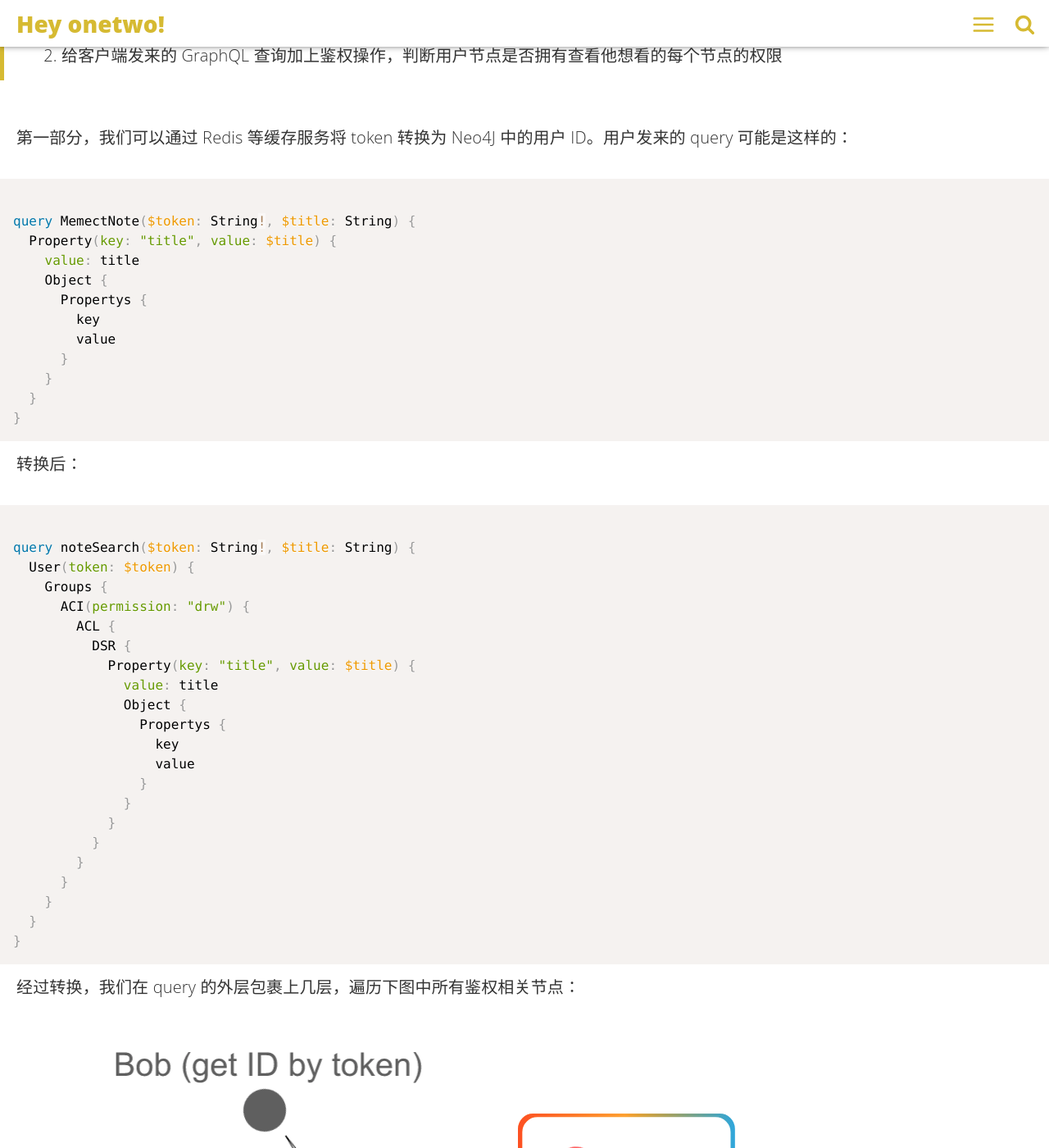
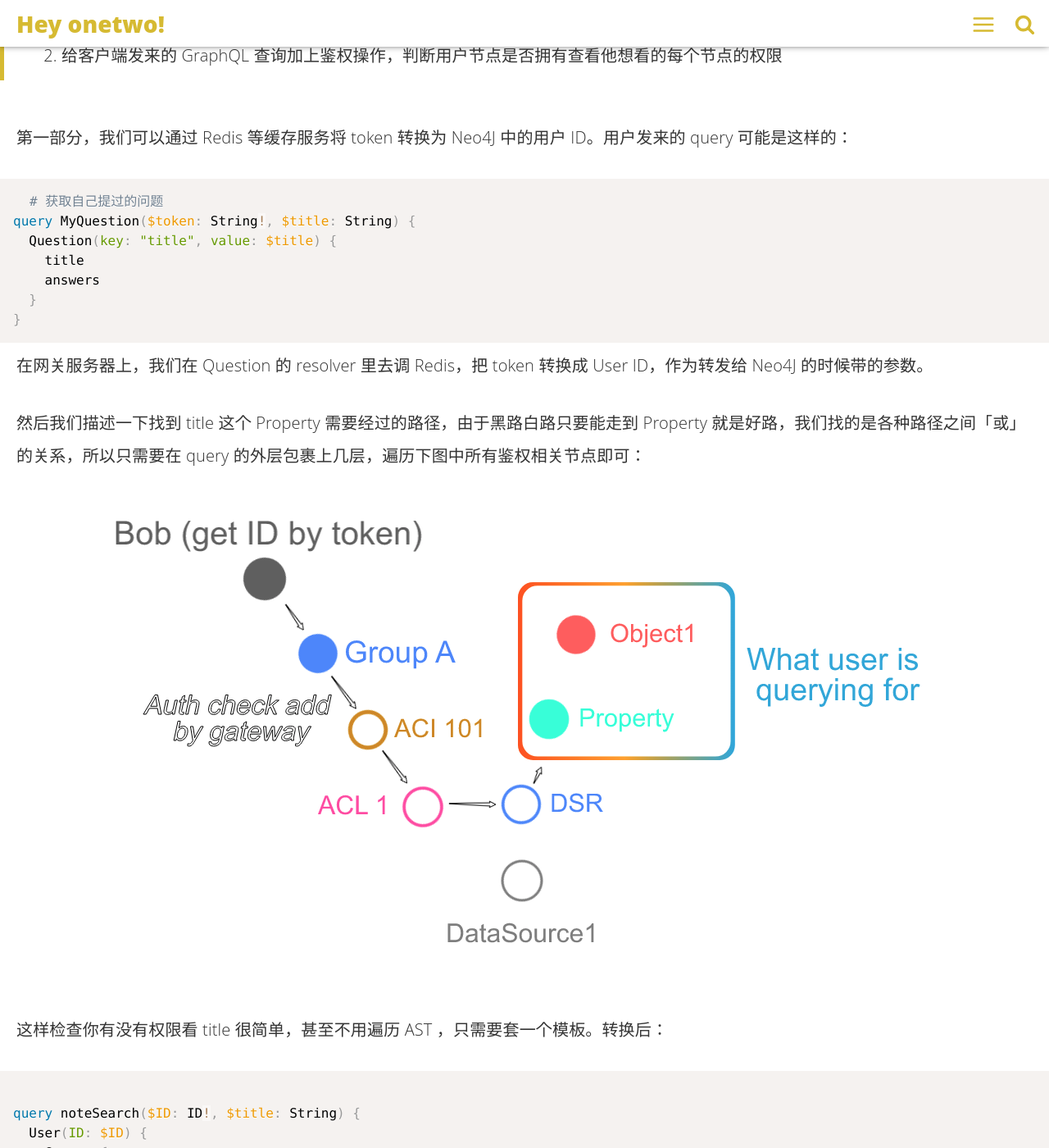
Before and after one commit to linonetwo/linonetwo.github.io, a Jekyll site: the page built from _posts/2017-08-25-级联GraphQL访问控制.md, in a window 1280 px wide and 1400 px high, scrolled down 4914 px. Shown: the whole window at 82% size. Built offline with Jekyll 4.4.1, drawn with Linux system fonts in a browser that asks for light colours; comment, search, counter and statistics services are not loaded; some of the changed text lies outside the part shown.

Commit message:
增加一些疑问

````diff
--- a/_posts/2017-08-25-级联GraphQL访问控制.md
+++ b/_posts/2017-08-25-级联GraphQL访问控制.md
@@ -91,34 +91,35 @@
 第一部分，我们可以通过 Redis 等缓存服务将 token 转换为 Neo4J 中的用户 ID。用户发来的 query 可能是这样的：
 
 ```graphql
-
-query MemectNote($token: String!, $title: String) {
-  Property(key: "title", value: $title) {
-    value: title
-    Object {
-      Propertys {
-        key
-        value
-      }
-    }
+# 获取自己提过的问题
+query MyQuestion($token: String!, $title: String) {
+  Question(key: "title", value: $title) {
+    title
+    answers
   }
 }
 ```
 
-转换后：
+在网关服务器上，我们在 Question 的 resolver 里去调 Redis，把 token 转换成 User ID，作为转发给 Neo4J 的时候带的参数。
+
+然后我们描述一下找到 title 这个 Property 需要经过的路径，由于黑路白路只要能走到 Property 就是好路，我们找的是各种路径之间「或」的关系，所以只需要在 query 的外层包裹上几层，遍历下图中所有鉴权相关节点即可：
+
+![addQuery](https://raw.githubusercontent.com/linonetwo/linonetwo.github.io/master/assets/img/posts/%E7%BA%A7%E8%81%94/authQuery.PNG)
+
+这样检查你有没有权限看 title 很简单，甚至不用遍历 AST ，只需要套一个模板。转换后：
 
 ```graphql
 
-query noteSearch($token: String!, $title: String) {
-  User(token: $token) {
+query noteSearch($ID: ID!, $title: String) {
+  User(ID: $ID) {
     Groups {
-      ACI(permission: "drw") {
+      ACI(permission: "dr") {
         ACL {
           DSR {
             Property(key: "title", value: $title) {
               value: title
               Object {
-                Propertys {
+                Propertys { # 这里麻烦了
                   key
                   value
                 }
@@ -132,9 +133,15 @@
 }
 ```
 
-经过转换，我们在 query 的外层包裹上几层，遍历下图中所有鉴权相关节点：
+麻烦的地方是这样你不能检验到你有没有权限看 answers，这用 Cypher 描述是：
 
-![addQuery](https://raw.githubusercontent.com/linonetwo/linonetwo.github.io/master/assets/img/posts/%E7%BA%A7%E8%81%94/authQuery.PNG)
+```cypher
+MATCH
+(u:User)-[...]->(p1:Property {key: "title", value: $title})->(o:Object)->(p2:Property {key: "answer"}),
+(u:User)-[...]->(p2) // 这一句没法用 GraphQL 表达
+...
+```
+
 
 ## 类型消歧：考虑 JSON-LD 方案
 
````
Also changed, not shown: other parts of _posts/2017-08-25-级联GraphQL访问控制.md (+1 -1 lines).
